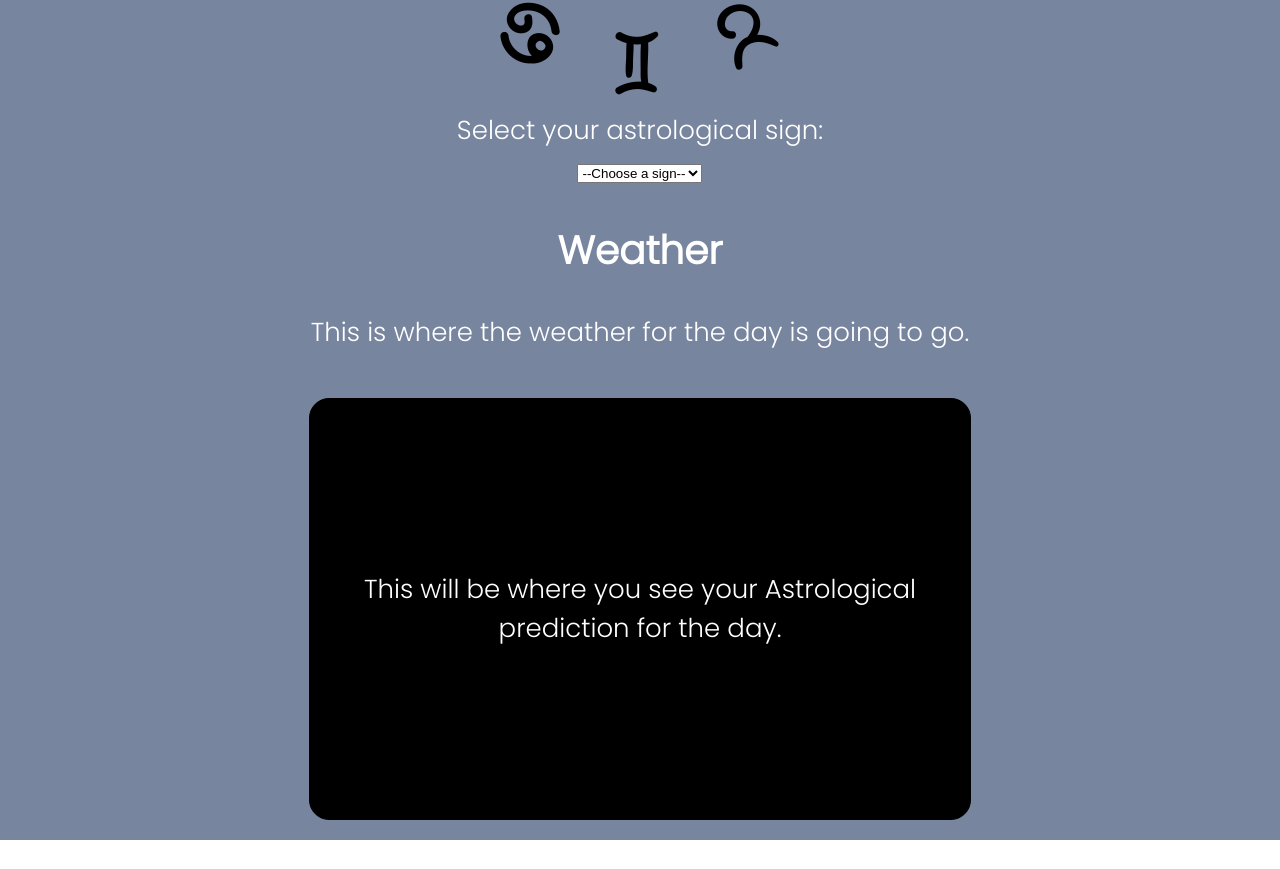
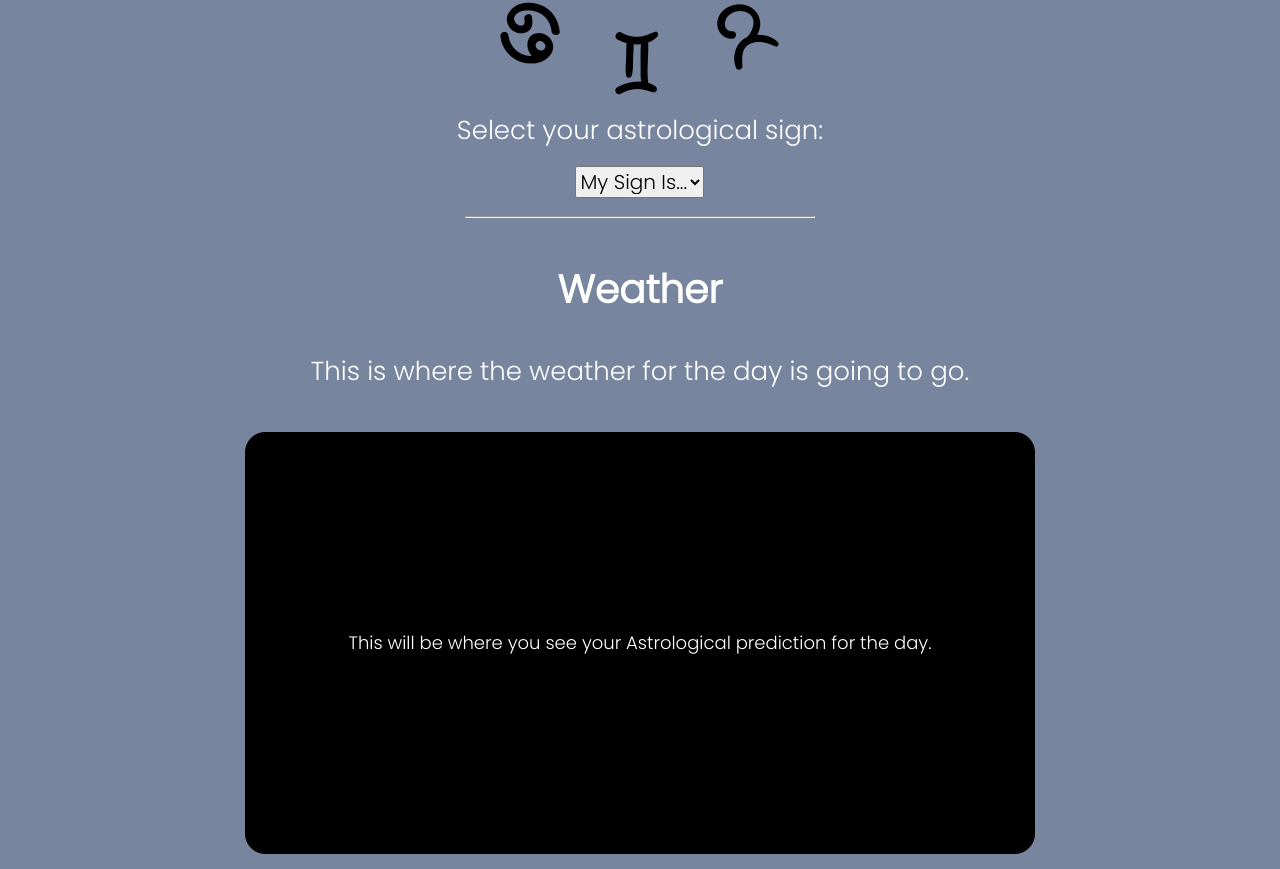
Before and after one commit to CoreySumma/astrology, a React (Create React App) app: page / in a window 1280 px wide. Shown: the part 408-1277 px from the top of the page. Before the commit the page ends 1248 px from the top, so only its background shows below. Built offline with nearby package versions, Linux system fonts and the light colour scheme.

Commit message:
styling tweaks

```diff
--- a/src/components/SignForm/SignForm.css
+++ b/src/components/SignForm/SignForm.css
@@ -9,6 +9,7 @@
 
 .selector {
   font-size: 20px;
-  margin: 2vmin;
+  margin: 1vmin;
 	font-family: "Poppins", sans-serif;
+  border-radius: 2px;
 }
--- a/src/components/SignForm/SignForm.jsx
+++ b/src/components/SignForm/SignForm.jsx
@@ -1,4 +1,5 @@
 import React, { useState } from "react";
+import "./SignForm.css";
 
 export default function SignForm({ onSignSelect }) {
   const [selectedSign, setSelectedSign] = useState("");
@@ -11,6 +12,7 @@ export default function SignForm({ onSignSelect }) {
   };
 
   return (
+    <>
       <form className="form-container">
         <label>
           Select your astrological sign:
@@ -21,7 +23,7 @@ export default function SignForm({ onSignSelect }) {
               onChange={handleChange}
               className="selector"
             >
-            <option value="">--Choose a sign--</option>
+              <option value="">My Sign Is...</option>
               <option value="aries">Aries</option>
               <option value="taurus">Taurus</option>
               <option value="gemini">Gemini</option>
@@ -35,8 +37,10 @@ export default function SignForm({ onSignSelect }) {
               <option value="aquarius">Aquarius</option>
               <option value="Pisces">Pisces</option>
             </select>
+            <hr />
           </div>
         </label>
       </form>
+    </>
   );
 }
--- a/src/pages/App/App.css
+++ b/src/pages/App/App.css
@@ -38,10 +38,10 @@ main :hover {
 }
 
 
-.App-main {
+.prediction-container {
   background-color: black;
   min-height: 50vh;
-  width: 50%;
+  width: 60%;
   padding: 10px;
   border: 1px solid black;
   border-radius: 20px;
@@ -49,8 +49,12 @@ main :hover {
   flex-direction: column;
   align-items: center;
   justify-content: center;
-  font-size: calc(10px + 2vmin);
+  margin-bottom: 15px;
+  margin-top: 15px;
+}
+
+.prediction-text {
+  background-color: transparent;
+  font-size: calc(10px + 1vmin);
   color: white;
-  margin-bottom: 20px;
-  margin-top: 20px;
 }
--- a/src/pages/App/App.jsx
+++ b/src/pages/App/App.jsx
@@ -7,8 +7,8 @@ export default function App() {
       <img src="../../images/zodiac.png" alt="" />
       <Header />
       <main>
-        <div className="App-main">
-          <p>
+        <div className="prediction-container">
+          <p className="prediction-text">
             This will be where you see your Astrological prediction for the day.
           </p>
         </div>
```
Lines whose indentation alone changed are shown as unchanged.
